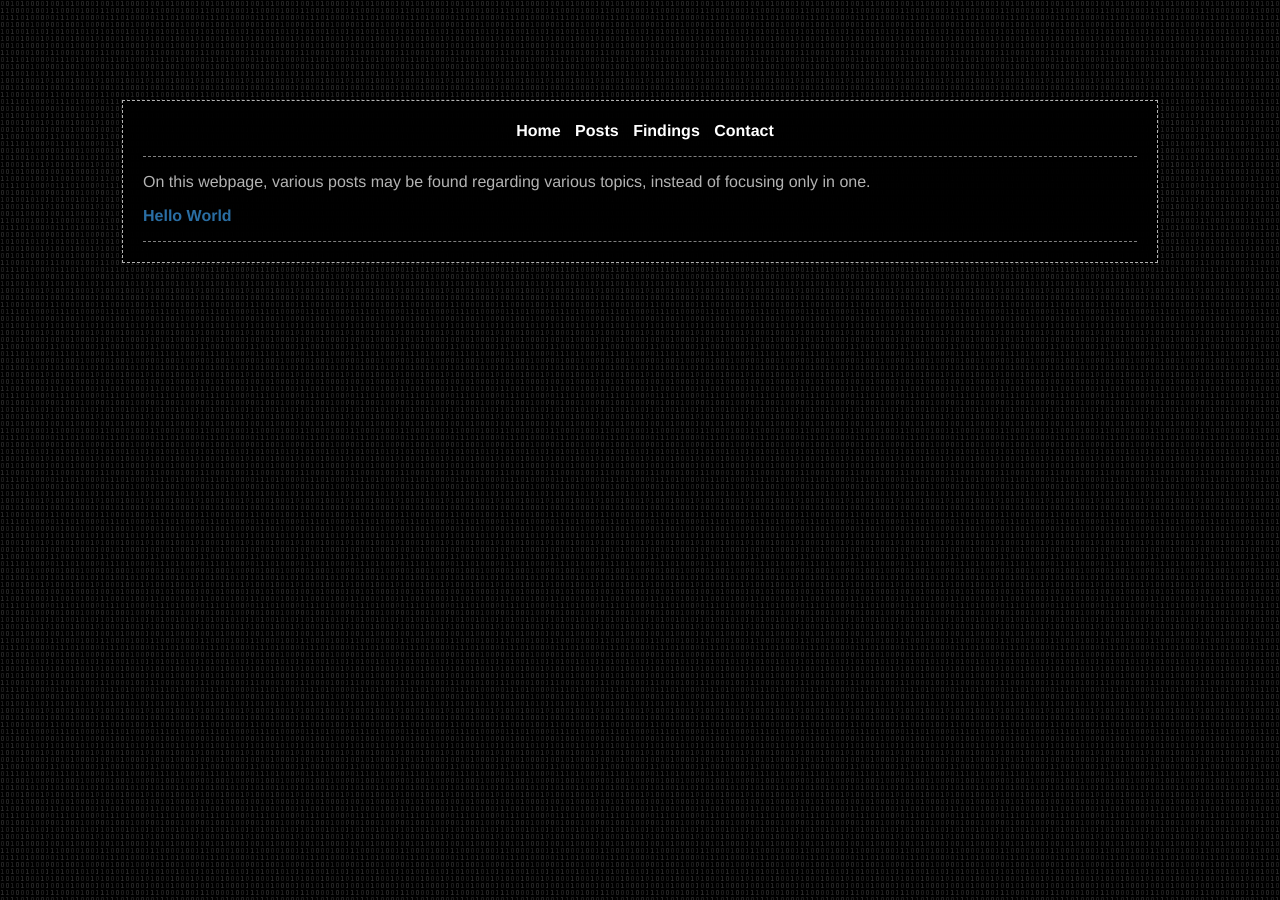
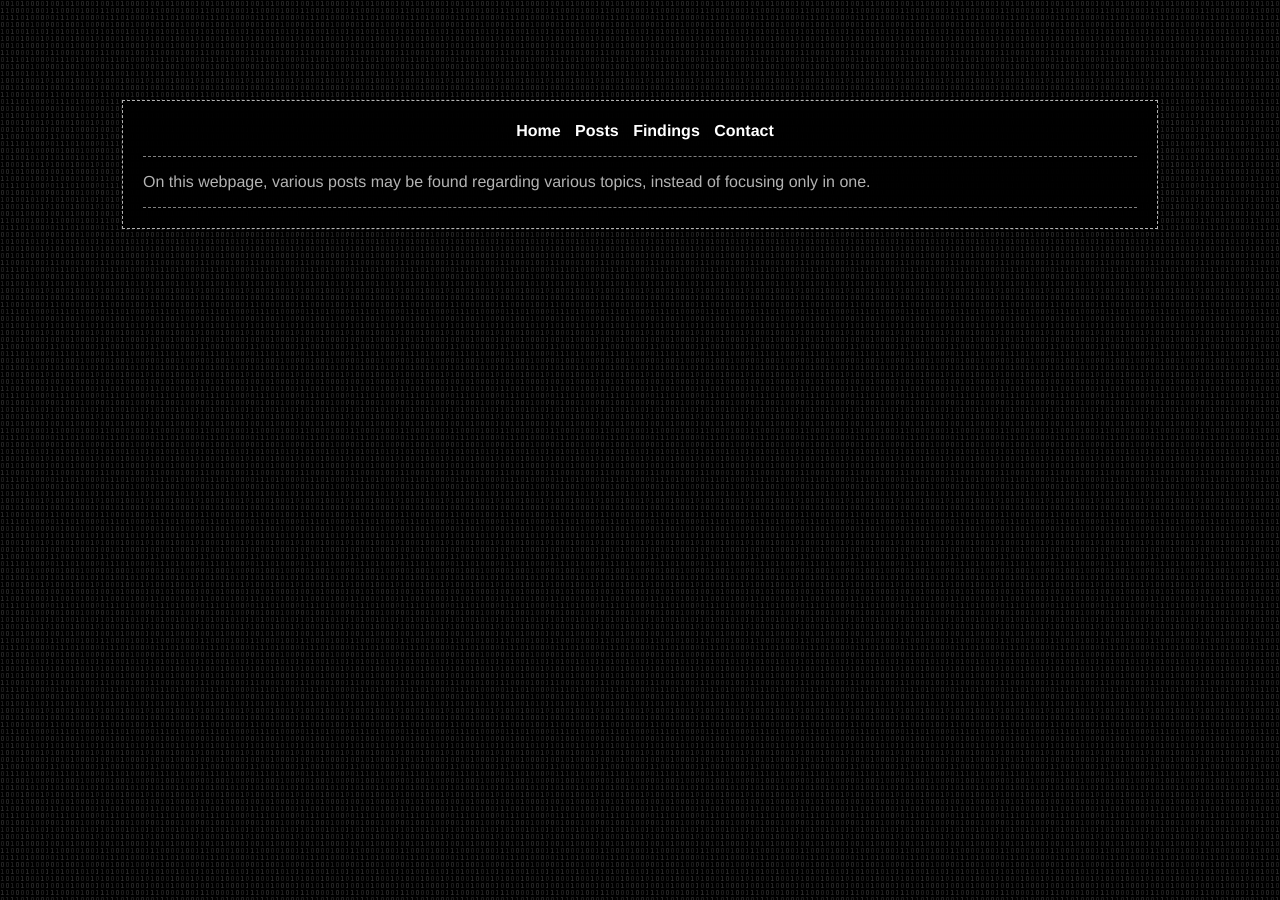
Before and after one commit to whitecr0wz/whitecr0wz.github.io, a Jekyll site: the page built from _posts/posts/2020-03-05-index.md, in a window 1280 px wide. Built offline with Jekyll 4.4.1, drawn with Linux system fonts in a browser that asks for light colours; some web fonts are replaced.

Commit message:
Update 2020-03-05-index.md

```diff
--- a/_posts/posts/2020-03-05-index.md
+++ b/_posts/posts/2020-03-05-index.md
@@ -7,5 +7,3 @@ comments: false
 en: true
 ---
 On this webpage, various posts may be found regarding various topics, instead of focusing only in one.
-
-<a href="https://whitecr0wz.github.io/posts/Hello-World/">Hello World</a>
```
